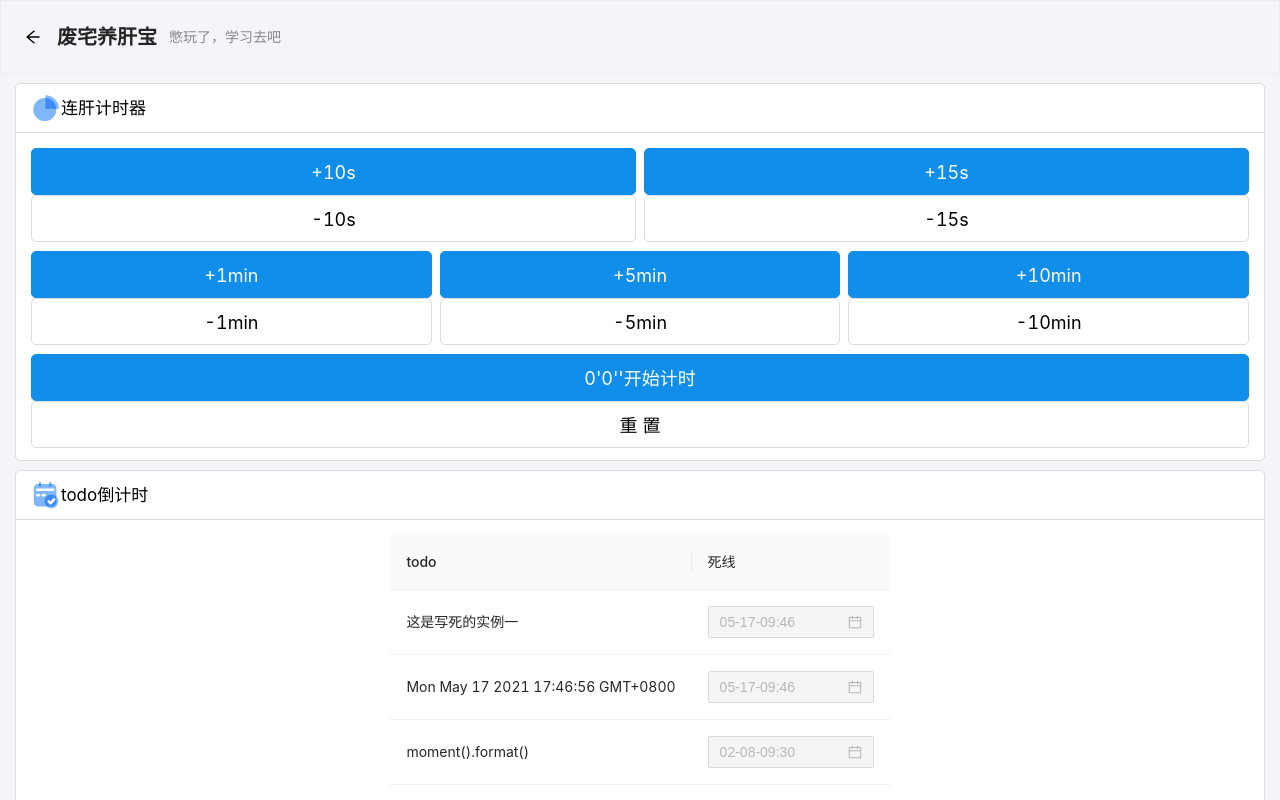
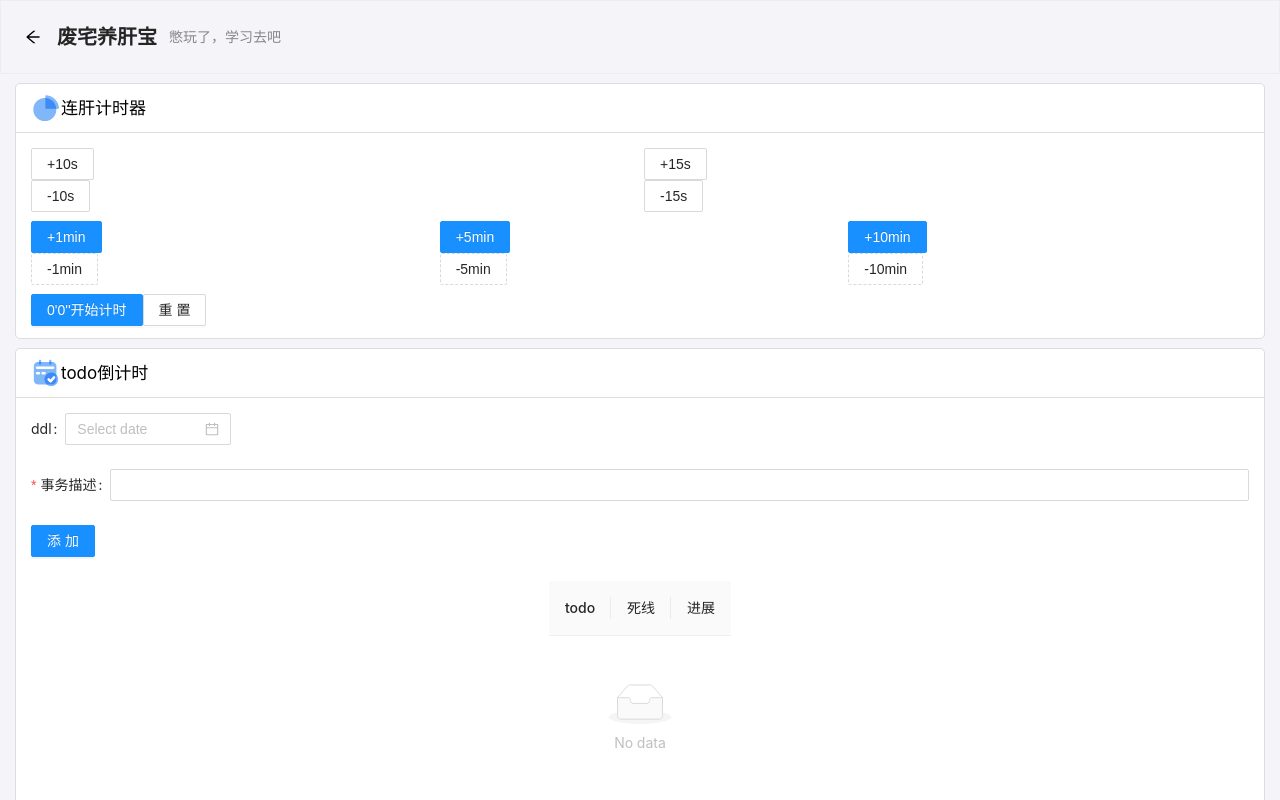
Before and after one commit to shumil573/arrangement.github.io, a React app: page / in a window 1280 px wide. Shown: the top 800 px of the page. Built offline with nearby package versions, Linux system fonts and the light colour scheme.

Commit message:
增加本地存储，表格展示，但按钮无格式

```diff
--- a/package.json
+++ b/package.json
@@ -22,6 +22,7 @@
     "babel-plugin-named-asset-import": "^0.3.7",
     "babel-preset-react-app": "^10.0.0",
     "bfj": "^7.0.2",
+    "bootstrap": "^3.4.1",
     "camelcase": "^6.1.0",
     "case-sensitive-paths-webpack-plugin": "2.3.0",
     "css-loader": "4.3.0",
@@ -45,6 +46,7 @@
     "jest-circus": "26.6.0",
     "jest-resolve": "26.6.0",
     "jest-watch-typeahead": "0.6.1",
+    "jquery": "^3.6.0",
     "mini-css-extract-plugin": "0.11.3",
     "moment": "^2.29.1",
     "optimize-css-assets-webpack-plugin": "5.0.4",
--- a/src/index.js
+++ b/src/index.js
@@ -4,8 +4,8 @@ import './index.css';
 import moment from 'moment';
 import reportWebVitals from './reportWebVitals';
 import 'antd-mobile/dist/antd-mobile.css';
-import { Toast, Card, Button, Flex, Icon, WhiteSpace, WingBlank } from 'antd-mobile'
-import { PageHeader, Table, DatePicker, message} from 'antd';
+import { Toast, Card, Flex, Icon, WhiteSpace, WingBlank } from 'antd-mobile'
+import { PageHeader, Table, DatePicker, message, Input, Form,Button } from 'antd';
 
 const { RangePicker } = DatePicker;
 
@@ -13,7 +13,6 @@ function PlusSec(props) {
   return (
     <Button
       onClick={props.onClick}
-      type="primary"
     >
       +{props.value}s
     </Button>
@@ -112,12 +111,44 @@ const columns = [
   {
     title: '死线',
     dataIndex: 'ddl',
-    render: (name,{ddl}) => ([
+    render: (name, { ddl }) => ([
       <DatePicker
-          value={moment(ddl)}
-          format="MM-DD-HH:mm"
-          disabled
+        value={moment(ddl)}
+        format="MM-DD-HH:mm"
+        disabled
       > </DatePicker>
+    ])
+  },
+];
+
+const todoColumns = [
+  {
+    title: 'todo',
+    dataIndex: 'title',
+    key: 'title',
+  },
+  {
+    title: '死线',
+    dataIndex: 'ddl',
+    render: (name, { ddl }) => ([
+      <DatePicker
+        value={moment(ddl)}
+        format="MM-DD HH:mm"
+        disabled
+      > </DatePicker>
+    ])
+  },
+  {
+    title: '进展',
+    dataIndex: 'done',
+    key: 'done',
+    render: (name, { done }) => ([
+      done===true&&(
+        <label>已完成</label>
+      ),
+      done===false&&(
+        <Button>未完成</Button>
+      )
     ])
   },
 ];
@@ -138,29 +169,131 @@ class TimeDOM extends React.Component {
       start: 0,
       end: 0,
       cached: false,
-      dataSource:[
+      ddl_time: '02-08 09:30',
+      dataSource: [
         {
-          ddl:'2021-05-17T17:46:56+08:00',
-          desc:'这是写死的实例一',
+          ddl: '2021-05-17T17:46:56+08:00',
+          desc: '这是写死的实例一',
         },
         {
-          ddl:'Mon May 17 2021 17:46:56 GMT+0800',
-          desc:'Mon May 17 2021 17:46:56 GMT+0800',
+          ddl: 'Mon May 17 2021 17:46:56 GMT+0800',
+          desc: 'Mon May 17 2021 17:46:56 GMT+0800',
         },
         {
-          ddl:'2013-02-08 09:30:26',
-          desc:'moment().format()',
+          ddl: '2013-02-08 09:30:26',
+          desc: 'moment().format()',
         },
-      ]
+      ],
+      todoSource:[],
+
     };
   }
 
   componentDidMount() {
+    this.load();
     this.timerID = setInterval(
       () => this.tick(),
       1000
     );
   }
+
+  load() {
+    var collection = localStorage.getItem("todo");
+    if (collection != null) {
+      var data = JSON.parse(collection);
+    } else var data = [];
+    this.setState({todoSource:data});
+  }
+
+  /* loadData() {
+    var collection = localStorage.getItem("todo");
+    if (collection != null) {
+      return JSON.parse(collection);
+    } else return [];
+  }
+
+  saveData(data) {
+    localStorage.setItem("todo", JSON.stringify(data));
+  }
+
+  load() {
+    var todolist = document.getElementById("todolist");
+    var donelist = document.getElementById("donelist");
+    var collection = localStorage.getItem("todo");
+    if (collection != null) {
+      var data = JSON.parse(collection);
+      var todoCount = 0;
+      var doneCount = 0;
+      var todoString = "";
+      var doneString = "";
+      for (var i = data.length - 1; i >= 0; i--) {
+        if (data[i].done) {
+          doneString += "<li draggable='true'><input type='checkbox' onchange='update(" + i + ",\"done\",false)' checked='checked' />" +
+          "<p id='p-" + i + "' onclick='edit(" + i + ")'>" + data[i].title + "</p>" +
+          "<a href='javascript:remove(" + i + ")'>-</a></li>";
+          doneCount++;
+        } else {
+          todoString += "<li draggable='true'><input type='checkbox' onchange='update(" + i + ",\"done\",true)' />" +
+          "<p id='p-" + i + "' onclick='edit(" + i + ")'>" + data[i].title + "</p>" +
+          "<a href='javascript:remove(" + i + ")'>-</a></li>";
+          todoCount++;
+        }
+      };
+      alert("if");
+      todocount.innerHTML = todoCount;
+      todolist.innerHTML = todoString;
+      donecount.innerHTML = doneCount;
+      donelist.innerHTML = doneString;
+    } else {
+
+      alert("else");
+      todocount.innerHTML = 0;
+      todolist.innerHTML = "";
+      donecount.innerHTML = 0;
+      donelist.innerHTML = "";
+    }
+  }
+
+  postaction1() {
+    // 获取title节点
+    var title = document.getElementById("title");
+    if (title.value.trim() == "") {
+        alert("内容不能为空");
+    } else {
+        var data = this.loadData();
+        var todo = { "title": title.value, "done": false };
+        data.push(todo);
+        this.saveData(data);
+        var form = document.getElementById("form");
+        form.reset();
+        this.load();
+      }
+    } */
+
+  onFinish=(values) =>{
+    console.log(values);
+    var collection = localStorage.getItem("todo");
+    if (collection != null) {
+      var data = JSON.parse(collection);
+    } else var data = [];
+    console.log('data:', data);
+    var todo = { "title": values.detail, "done": false, "ddl": values.time };
+    data.push(todo);
+    console.log('data:', data);
+    localStorage.setItem("todo", JSON.stringify(data));
+    this.setState({todoSource:data});
+  }
+
+  onFinishFailed(errorInfo) {
+    console.log('Failed:', errorInfo);
+  };
+
+  /* onTimeChange(value, dateString) {
+    console.log('onOk: ', value);
+    let ddl_time=value.format("MM-DD HH:mm");
+    console.log(typeof(ddl_time),ddl_time);
+    this.setState({ddl_time:ddl_time});
+  } */
 
   tick() {
     if (this.state.counting === true) {
@@ -170,8 +303,8 @@ class TimeDOM extends React.Component {
         const mins = Math.floor(cur / 60);
         const ss = cur % 60;
         this.setState({ cur, mins, ss });
-      } else if (cur==0 && this.state.counting==true) {
-        const sum=this.state.timeSum;
+      } else if (cur == 0 && this.state.counting == true) {
+        const sum = this.state.timeSum;
         const old_hours = Math.floor(sum / 3600);
         const old_mins = Math.floor(sum / 60);
         const old_ss = sum % 60;
@@ -182,17 +315,18 @@ class TimeDOM extends React.Component {
         //   });
         // } else
         {
-          Toast.fail("Toast！该浏览器不允许通知!"+old_mins+"分"+ old_ss+"秒计时时间到", 2);
-          message.error("Error！该浏览器不允许通知!"+old_mins+"分"+ old_ss+"秒计时时间到");
+          Toast.fail("Toast！该浏览器不允许通知!" + old_mins + "分" + old_ss + "秒计时时间到", 2);
+          message.error("Error！该浏览器不允许通知!" + old_mins + "分" + old_ss + "秒计时时间到");
         }
         this.setState({
           counting: false,
           cached: true,
-          old_hours,old_mins,old_ss
+          old_hours, old_mins, old_ss
         });
       }
     }
   }
+
 
   handleClick(i) {
     let sum = this.state.timeSum;
@@ -200,7 +334,7 @@ class TimeDOM extends React.Component {
     const hours = Math.floor(sum / 3600);
     const mins = Math.floor(sum / 60);
     const ss = sum % 60;
-    if(this.state.counting==false&&this.state.cached==false) {
+    if (this.state.counting == false && this.state.cached == false) {
       this.setState({ timeSum: sum, hours, mins, ss });
       console.log(typeof (this.state.timeSum), this.state.timeSum);
       console.log(this.state.mins, this.state.ss);
@@ -228,10 +362,10 @@ class TimeDOM extends React.Component {
   resume = () => {
     const cached = false;
     const sum = this.state.timeSum;
-    const hours=Math.floor(sum / 3600);
+    const hours = Math.floor(sum / 3600);
     const mins = Math.floor(sum / 60);
     const ss = sum % 60;
-    this.setState({ cached, hours,mins, ss });
+    this.setState({ cached, hours, mins, ss });
   }
 
   reset = () => {
@@ -244,9 +378,9 @@ class TimeDOM extends React.Component {
       const ss = sum % 60;
       this.setState({ cached, counting: false, cur, hours, mins, ss });
     } else if (this.state.counting === false) {
-      const timeSum = 0, cur = 0, hours=0,mins = 0, ss = 0;
+      const timeSum = 0, cur = 0, hours = 0, mins = 0, ss = 0;
       const cached = false;
-      this.setState({ timeSum, cur, cached, hours,mins, ss });
+      this.setState({ timeSum, cur, cached, hours, mins, ss });
     }
   }
 
@@ -397,19 +531,50 @@ class TimeDOM extends React.Component {
               }
             />
             <Card.Body>
+              <Form
+                onFinish={this.onFinish}
+                onFinishFailed={this.onFinishFailed}
+                name="basic"
+              >
+                <Form.Item
+                  label="ddl"
+                  name="time"
+                  placeholder="添加ToDo"
+                >
+                  <DatePicker
+                    showTime={{ format: 'HH:mm' }}
+                    format="MM-DD HH:mm"
+                  />
+                </Form.Item>
+                <Form.Item
+                  label="事务描述"
+                  name="detail"
+                  placeholder="添加ToDo"
+                  rules={[
+                    {
+                      required: true,
+                      message: 'Please input your todo!',
+                    },
+                  ]}
+                >
+                  <Input />
+                </Form.Item>
+                <Form.Item>
+                  <Button type="primary" htmlType="submit">
+                    添加
+                  </Button>
+                </Form.Item>
+              </Form>
+
+              <Flex justify="center">
+                <Table dataSource={this.state.todoSource} columns={todoColumns} />
+              </Flex>
               <Flex justify="center">
                 <Table dataSource={this.state.dataSource} columns={columns} />
               </Flex>
             </Card.Body>
           </Card>
         </WingBlank>
-        <DatePicker
-          value={moment('2013-02-08 09:30:26')}
-          format="MM-DD-HH:mm"
-          disabled
-          >
-
-          </DatePicker>
       </div>
     )
   }
```
Also changed, not shown: 1 other file (tests, documents, lock files or other folders).
